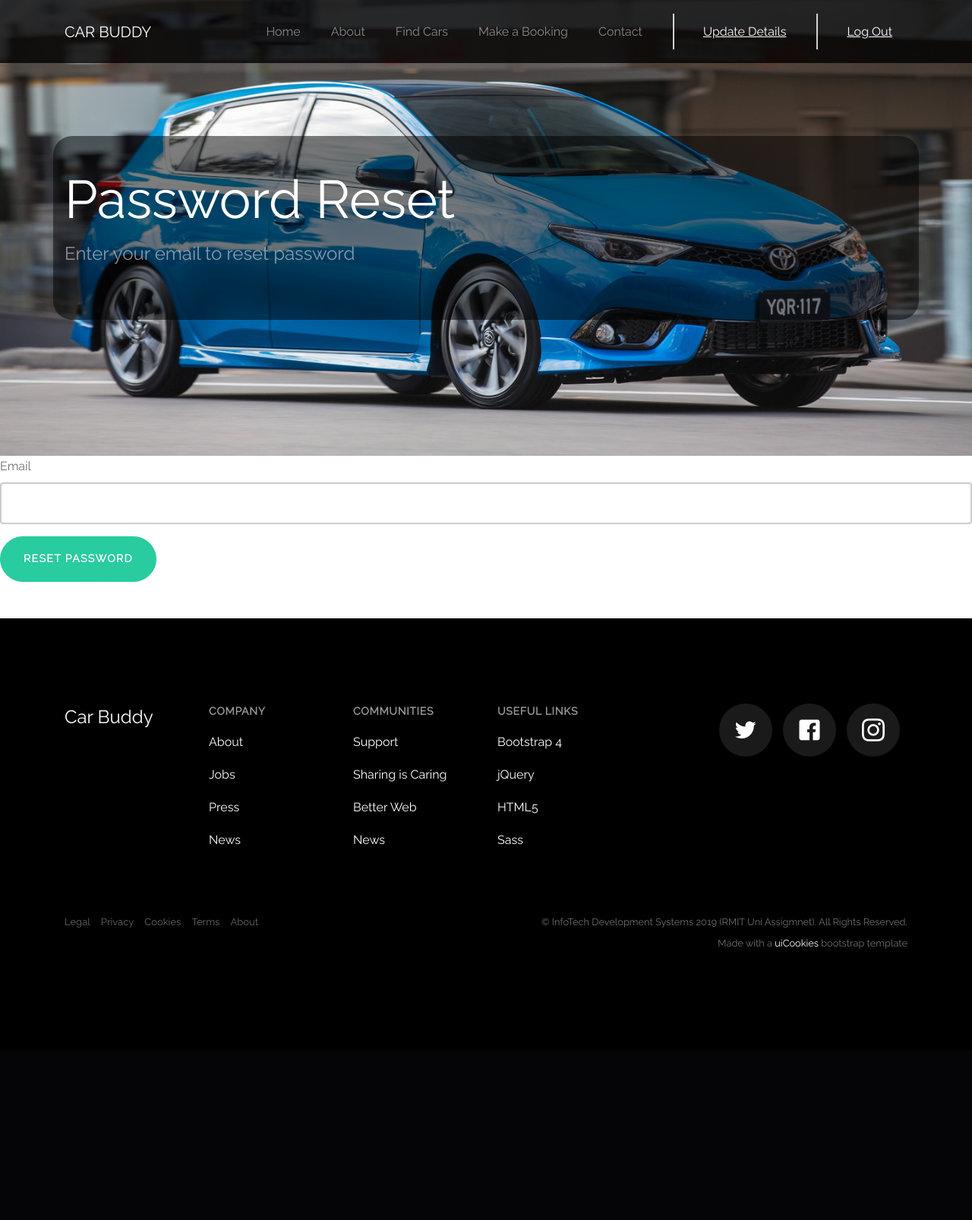
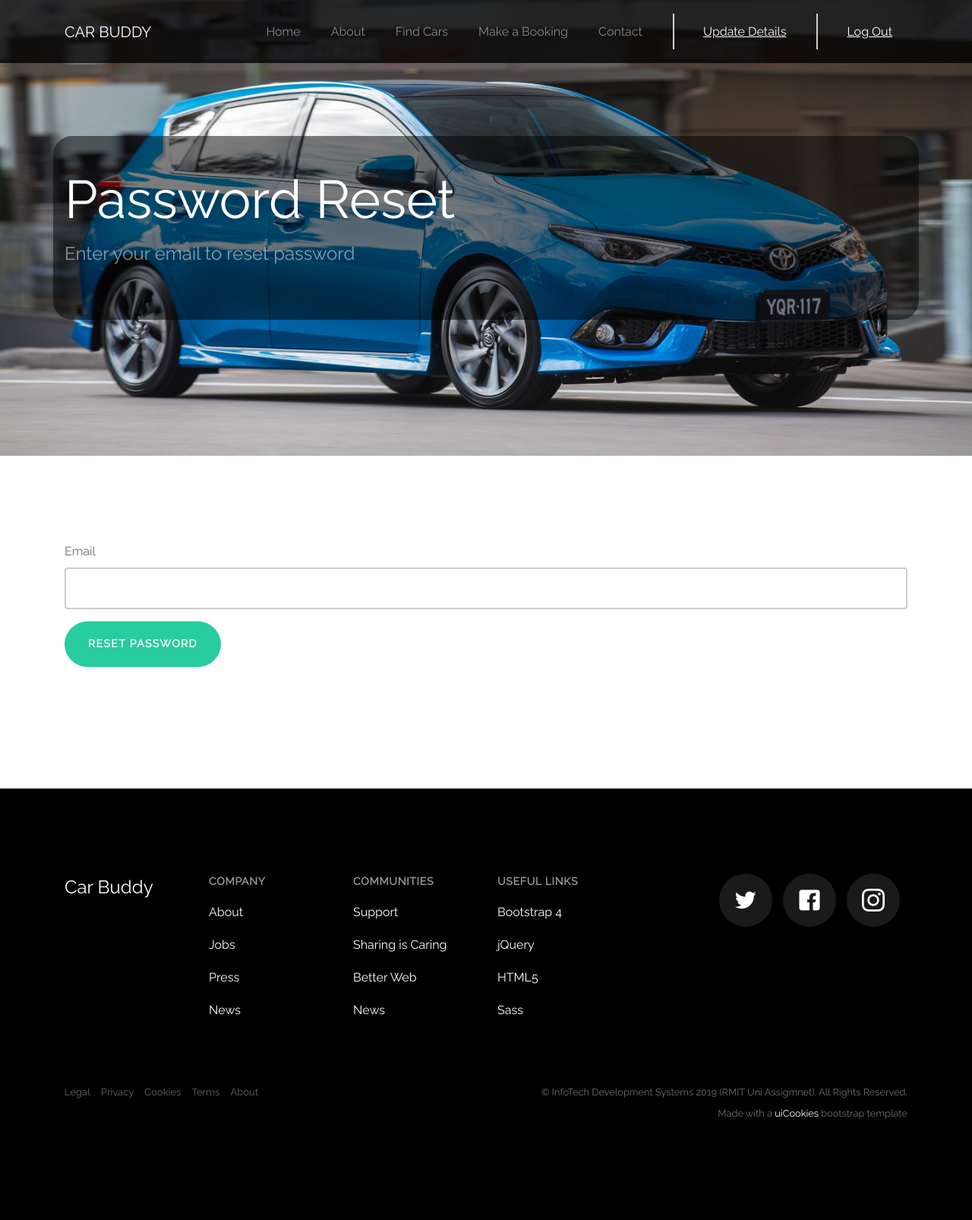
Before and after one commit to jimmijayjay/RMITPP1, a PHP site: page /newcarbuddy/forgetpassword.php in a window 1280 px wide. Shown: the whole page at 76% size. Before the commit the page ends 1249 px from the top, so only its background shows below. Run offline with PHP 8.4, Linux system fonts and the light colour scheme; the visitor is signed in with stand-in values (Sample User, id 1); some web fonts are replaced.

Commit message:
Update Forgetpassword layout

```diff
--- a/forgetpassword.php
+++ b/forgetpassword.php
@@ -24,8 +24,12 @@
       </div>
     </section>
 
-<form action="forgetpassword.php" method="post" class="probootstrap-form mb-5">
-    <?php include('tools/errors.php'); ?>
+    <section class="probootstrap-section">
+      <div class="container">
+        <div class="row">
+          <div class="col-md-12">
+            <form action="forgetpassword.php" method="post" class="probootstrap-form mb-5">
+              <?php include('tools/errors.php'); ?>
               <div class="form-group">
                 <label for="email">Email</label>
                 <input type="email" class="form-control" id="email" name="email" value="<?php echo $email; ?>">
@@ -33,8 +37,11 @@
               <div class="form-group">
                 <input type="submit" class="btn btn-primary" id="submit" name="submit" value="Reset Password">
               </div>
-
-</form>
+            </form>
+          </div>
+        </div>
+      </div>
+    </section>
 
 
 <?php include_once('tools/footer.php'); ?>
```
